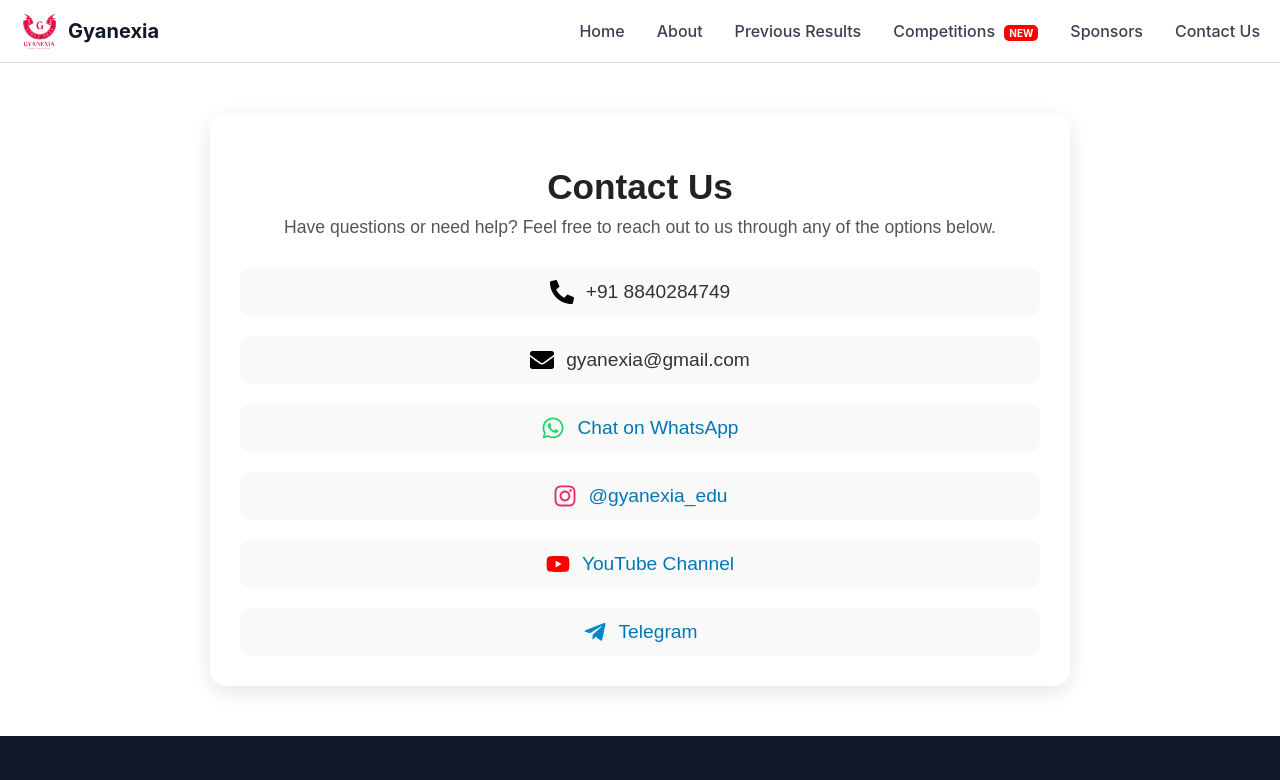
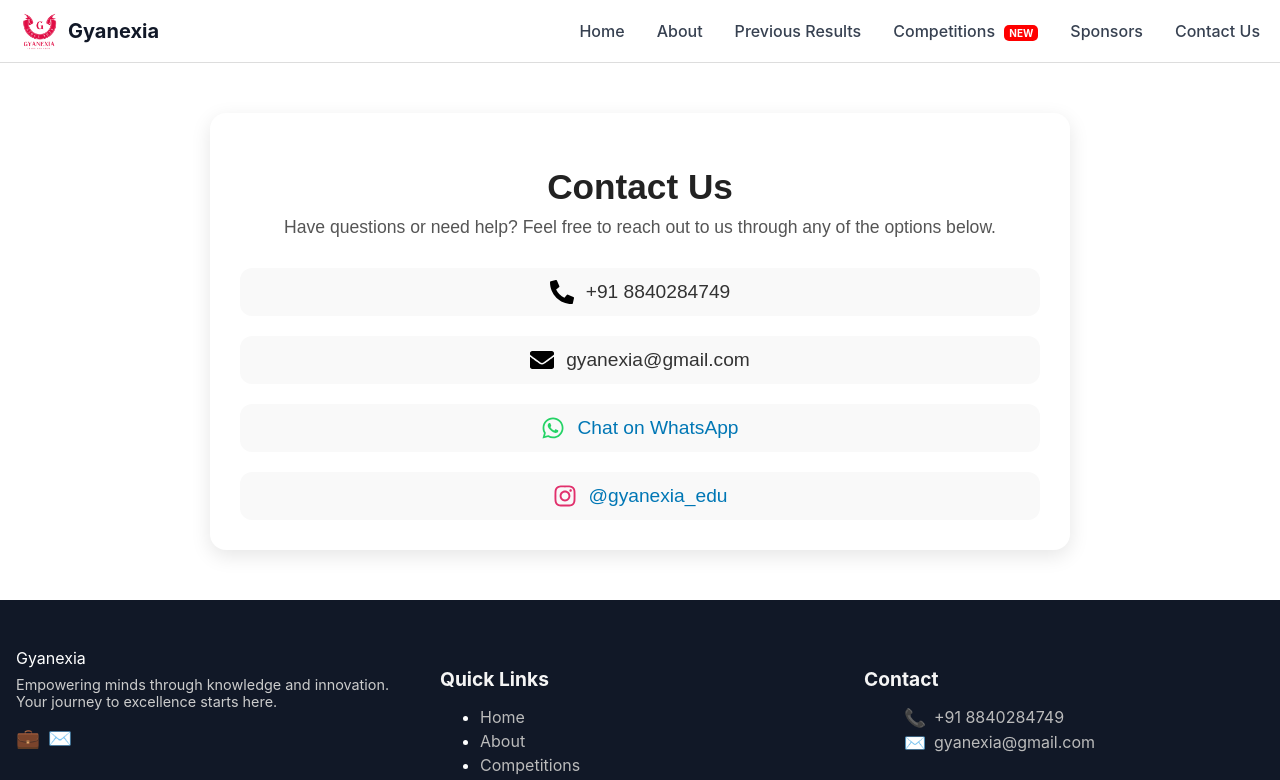
Before and after one commit to nikhilprajapati-21/gyanexia, a React (Create React App) app: page /contact in a window 1280 px wide. Shown: the top 780 px of the page. Built offline with nearby package versions, Linux system fonts and the light colour scheme.

Commit message:
rremoved yt link

```diff
--- a/src/pages/ContactUs.js
+++ b/src/pages/ContactUs.js
@@ -1,13 +1,6 @@
 import React from "react";
 import "./ContactUs.css";
-import {
-  FaPhoneAlt,
-  FaEnvelope,
-  FaInstagram,
-  FaWhatsapp,
-  FaYoutube,
-  FaTelegramPlane,
-} from "react-icons/fa";
+import { FaPhoneAlt, FaEnvelope, FaInstagram, FaWhatsapp } from "react-icons/fa";
 
 export default function ContactUs() {
   return (
@@ -55,32 +48,6 @@
             @gyanexia_edu
           </a>
         </div>
-
-        {/* ▶️ YouTube */}
-        <div className="contact-item">
-          <FaYoutube className="contact-icon" style={{ color: "#FF0000" }} />
-          <a
-            href="https://www.youtube.com/@Gyanexia"
-            target="_blank"
-            rel="noopener noreferrer"
-            className="contact-link"
-          >
-            YouTube Channel
-          </a>
-        </div>
-
-        {/* 💬 Telegram */}
-        <div className="contact-item">
-          <FaTelegramPlane className="contact-icon" style={{ color: "#0088cc" }} />
-          <a
-            href="https://t.me/gyanexia_edu"
-            target="_blank"
-            rel="noopener noreferrer"
-            className="contact-link"
-          >
-            Telegram
-          </a>
-        </div>
       </div>
     </div>
   );
```
